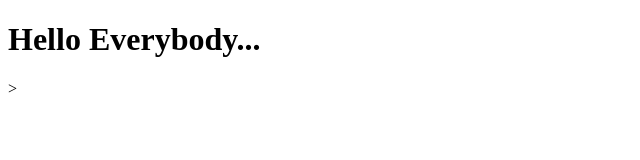
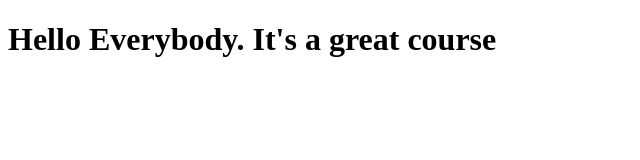
Before and after one commit to muddapuram/ramesh-123, a plain HTML site: page site/index.html in a window 1280 px wide. Shown: the whole page, without its empty margins (0-640 px from the left). Drawn offline with Linux system fonts and the light colour scheme.

Commit message:
small addition to our page content.

```diff
--- a/site/index.html
+++ b/site/index.html
@@ -4,6 +4,6 @@
 	<title>Hello Coursera</title>
 </head>
 <body>
-<h1> Hello Everybody...</h1>
+<h1> Hello Everybody. It's a great course</h1>
 </body>
-</html>>
+</html>
```
